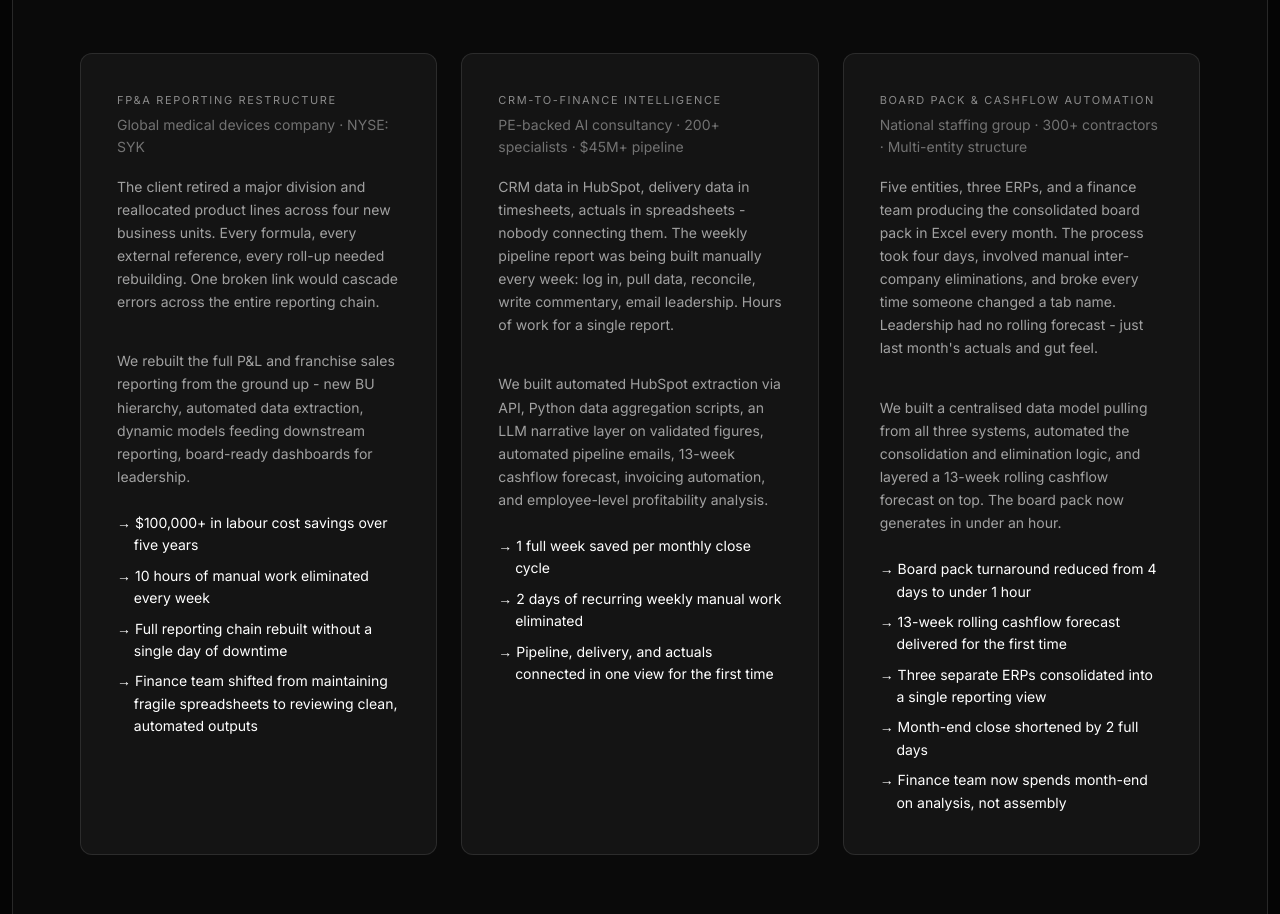
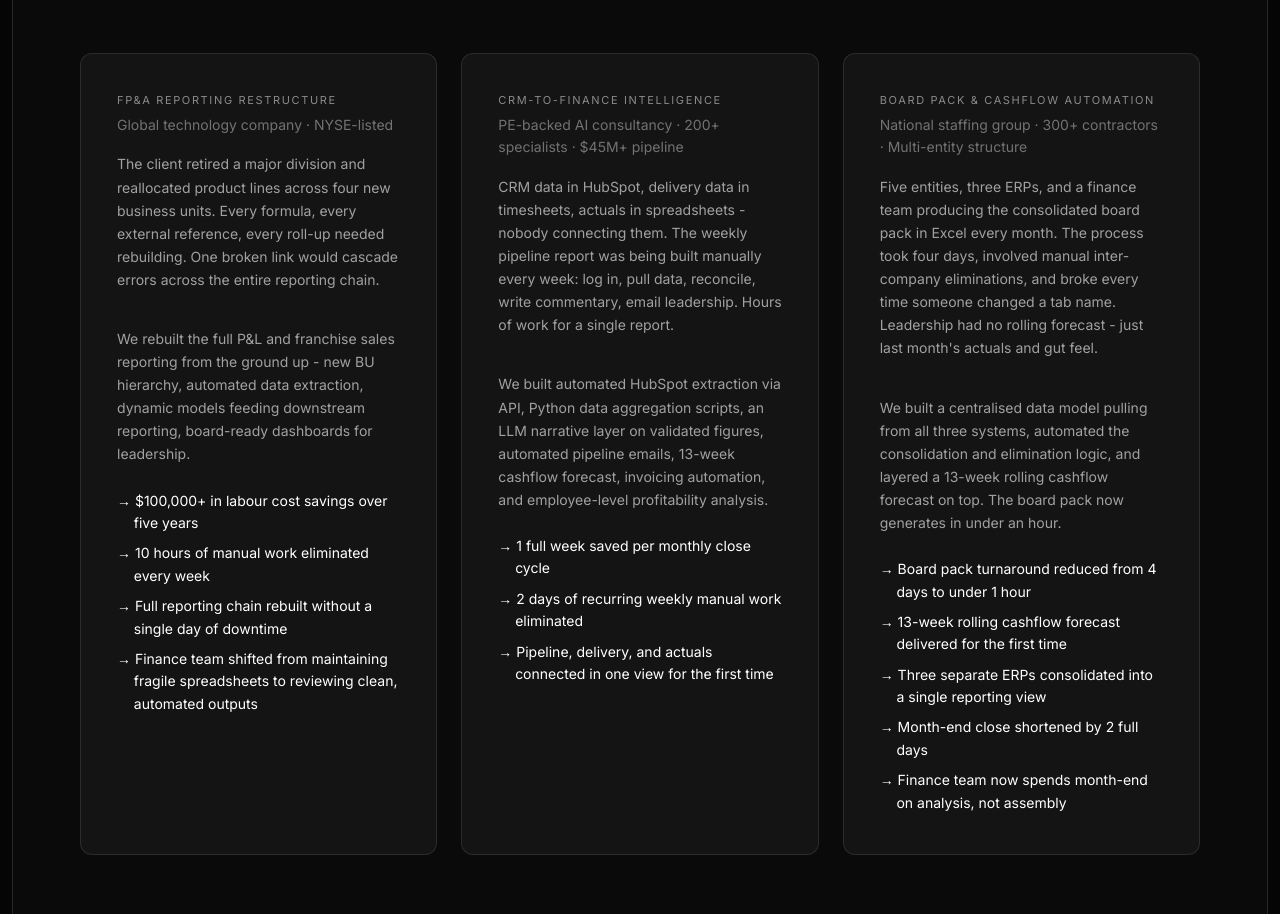
Before and after one commit to Khaled-print/capitalcurve-advisory-site, a plain HTML site: page index.html in a window 1280 px wide. Shown: the part 7022-7936 px from the top of the page. Drawn offline with Linux system fonts and the light colour scheme.

Commit message:
Update case study descriptor to generic technology company
Co-Authored-By: Claude Opus 4.6 <noreply@anthropic.com>

```diff
--- a/index.html
+++ b/index.html
@@ -2589,7 +2589,7 @@
         <!-- Card 1 -->
         <div class="proof-card reveal reveal-delay-1">
           <p class="eyebrow">FP&amp;A Reporting Restructure</p>
-          <p class="card-descriptor">Global medical devices company · NYSE: SYK</p>
+          <p class="card-descriptor">Global technology company · NYSE-listed</p>
           <p class="body-text">The client retired a major division and reallocated product lines across four new business units. Every formula, every external reference, every roll-up needed rebuilding. One broken link would cascade errors across the entire reporting chain.</p>
           <p class="body-text">We rebuilt the full P&amp;L and franchise sales reporting from the ground up - new BU hierarchy, automated data extraction, dynamic models feeding downstream reporting, board-ready dashboards for leadership.</p>
           <div class="result-lines">
```
